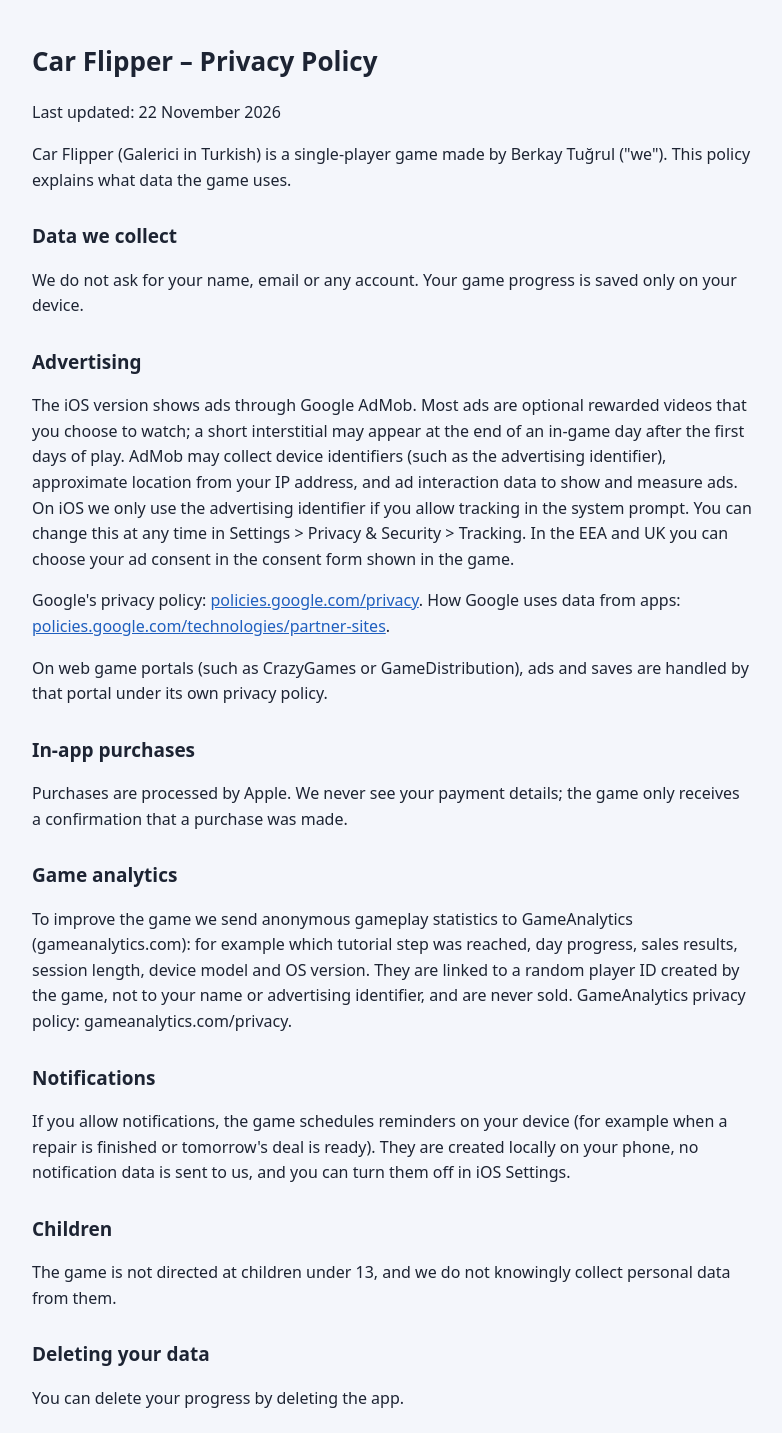
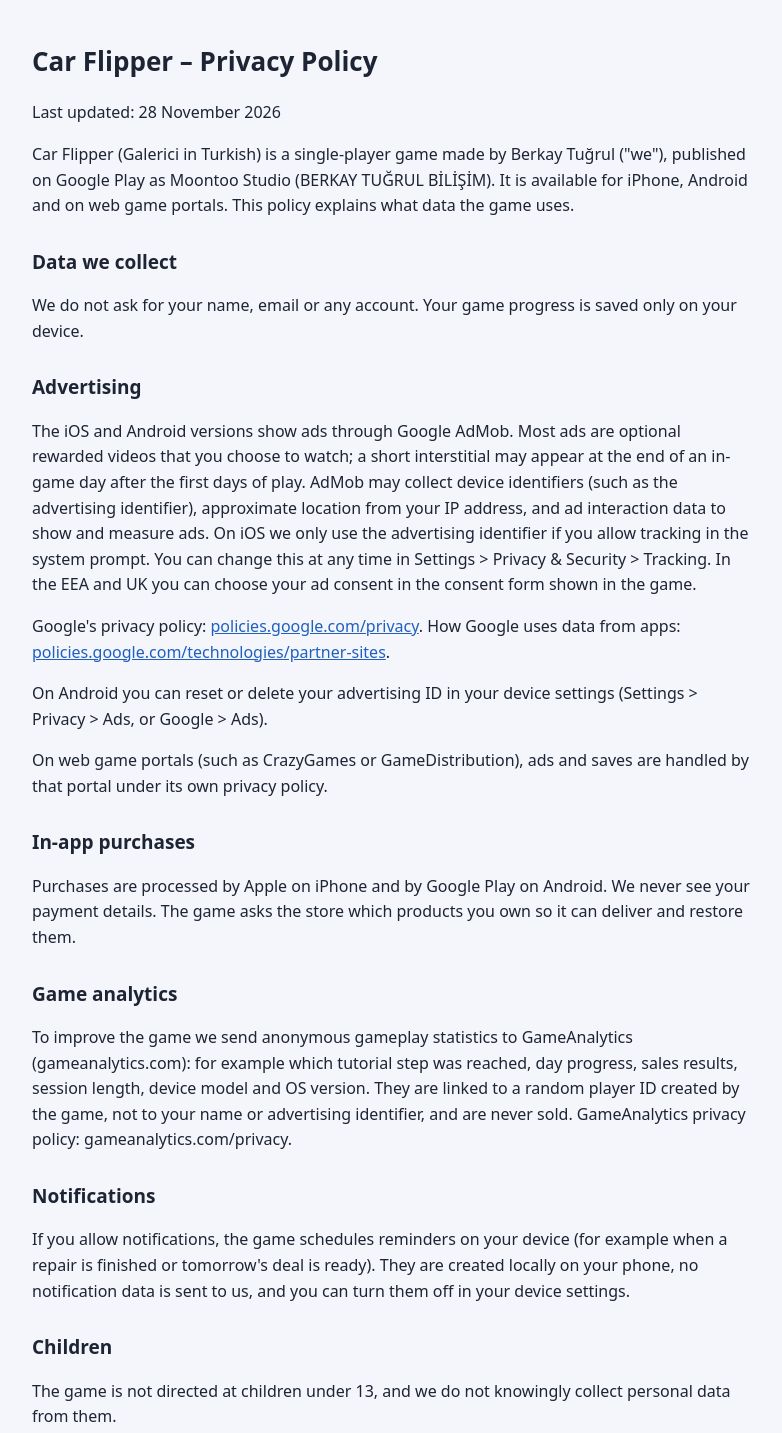
Before and after one commit to berkaytugrull/pipgrove-site, a plain HTML site: page car-flipper/privacy.html in a window 1280 px wide. Shown: the top 1433 px of the page, without its empty margins (248-1030 px from the left). Drawn offline with Linux system fonts and the light colour scheme.

Commit message:
Car Flipper gizlilik: Android (Google Play), satın alımlar, #delete bölümü
Co-Authored-By: Claude Opus 5.5 <noreply@anthropic.com>
Claude-Session: https://claude.ai/code/session_018PjQsaWhhaN9w8MHdjKYEE

```diff
--- a/car-flipper/privacy.html
+++ b/car-flipper/privacy.html
@@ -5,24 +5,25 @@
 <style>body{font:16px/1.6 system-ui,sans-serif;max-width:720px;margin:0 auto;padding:24px 16px;color:#1d2433;background:#f4f6fb}h1{font-size:26px}h2{font-size:19px;margin-top:28px}a{color:#1f5fbf}</style>
 </head><body>
 <h1>Car Flipper – Privacy Policy</h1>
-<p>Last updated: 22 November 2026</p>
-<p>Car Flipper (Galerici in Turkish) is a single-player game made by Berkay Tuğrul ("we"). This policy explains what data the game uses.</p>
+<p>Last updated: 28 November 2026</p>
+<p>Car Flipper (Galerici in Turkish) is a single-player game made by Berkay Tuğrul ("we"), published on Google Play as Moontoo Studio (BERKAY TUĞRUL BİLİŞİM). It is available for iPhone, Android and on web game portals. This policy explains what data the game uses.</p>
 <h2>Data we collect</h2>
 <p>We do not ask for your name, email or any account. Your game progress is saved only on your device.</p>
 <h2>Advertising</h2>
-<p>The iOS version shows ads through Google AdMob. Most ads are optional rewarded videos that you choose to watch; a short interstitial may appear at the end of an in-game day after the first days of play. AdMob may collect device identifiers (such as the advertising identifier), approximate location from your IP address, and ad interaction data to show and measure ads. On iOS we only use the advertising identifier if you allow tracking in the system prompt. You can change this at any time in Settings &gt; Privacy &amp; Security &gt; Tracking. In the EEA and UK you can choose your ad consent in the consent form shown in the game.</p>
+<p>The iOS and Android versions show ads through Google AdMob. Most ads are optional rewarded videos that you choose to watch; a short interstitial may appear at the end of an in-game day after the first days of play. AdMob may collect device identifiers (such as the advertising identifier), approximate location from your IP address, and ad interaction data to show and measure ads. On iOS we only use the advertising identifier if you allow tracking in the system prompt. You can change this at any time in Settings &gt; Privacy &amp; Security &gt; Tracking. In the EEA and UK you can choose your ad consent in the consent form shown in the game.</p>
 <p>Google's privacy policy: <a href="https://policies.google.com/privacy">policies.google.com/privacy</a>. How Google uses data from apps: <a href="https://policies.google.com/technologies/partner-sites">policies.google.com/technologies/partner-sites</a>.</p>
+<p>On Android you can reset or delete your advertising ID in your device settings (Settings &gt; Privacy &gt; Ads, or Google &gt; Ads).</p>
 <p>On web game portals (such as CrazyGames or GameDistribution), ads and saves are handled by that portal under its own privacy policy.</p>
 <h2>In-app purchases</h2>
-<p>Purchases are processed by Apple. We never see your payment details; the game only receives a confirmation that a purchase was made.</p>
+<p>Purchases are processed by Apple on iPhone and by Google Play on Android. We never see your payment details. The game asks the store which products you own so it can deliver and restore them.</p>
 <h2>Game analytics</h2>
 <p>To improve the game we send anonymous gameplay statistics to GameAnalytics (gameanalytics.com): for example which tutorial step was reached, day progress, sales results, session length, device model and OS version. They are linked to a random player ID created by the game, not to your name or advertising identifier, and are never sold. GameAnalytics privacy policy: gameanalytics.com/privacy.</p>
 <h2>Notifications</h2>
-<p>If you allow notifications, the game schedules reminders on your device (for example when a repair is finished or tomorrow's deal is ready). They are created locally on your phone, no notification data is sent to us, and you can turn them off in iOS Settings.</p>
+<p>If you allow notifications, the game schedules reminders on your device (for example when a repair is finished or tomorrow's deal is ready). They are created locally on your phone, no notification data is sent to us, and you can turn them off in your device settings.</p>
 <h2>Children</h2>
 <p>The game is not directed at children under 13, and we do not knowingly collect personal data from them.</p>
-<h2>Deleting your data</h2>
-<p>You can delete your progress by deleting the app.</p>
+<h2 id="delete">Deleting your data</h2>
+<p>We do not keep any account or player data on our own servers. You can delete your progress by deleting the app (or clearing its storage). Anonymous analytics data is kept by GameAnalytics under its own retention policy; to ask for its deletion, email <a href="mailto:hello@pipgrove.com?subject=Car%20Flipper%20data%20deletion">hello@pipgrove.com</a> with the subject "Car Flipper data deletion" and we will reply within 30 days.</p>
 <h2>Contact</h2>
 <p>Questions: <a href="mailto:hello@pipgrove.com">hello@pipgrove.com</a></p>
 </body></html>
```
